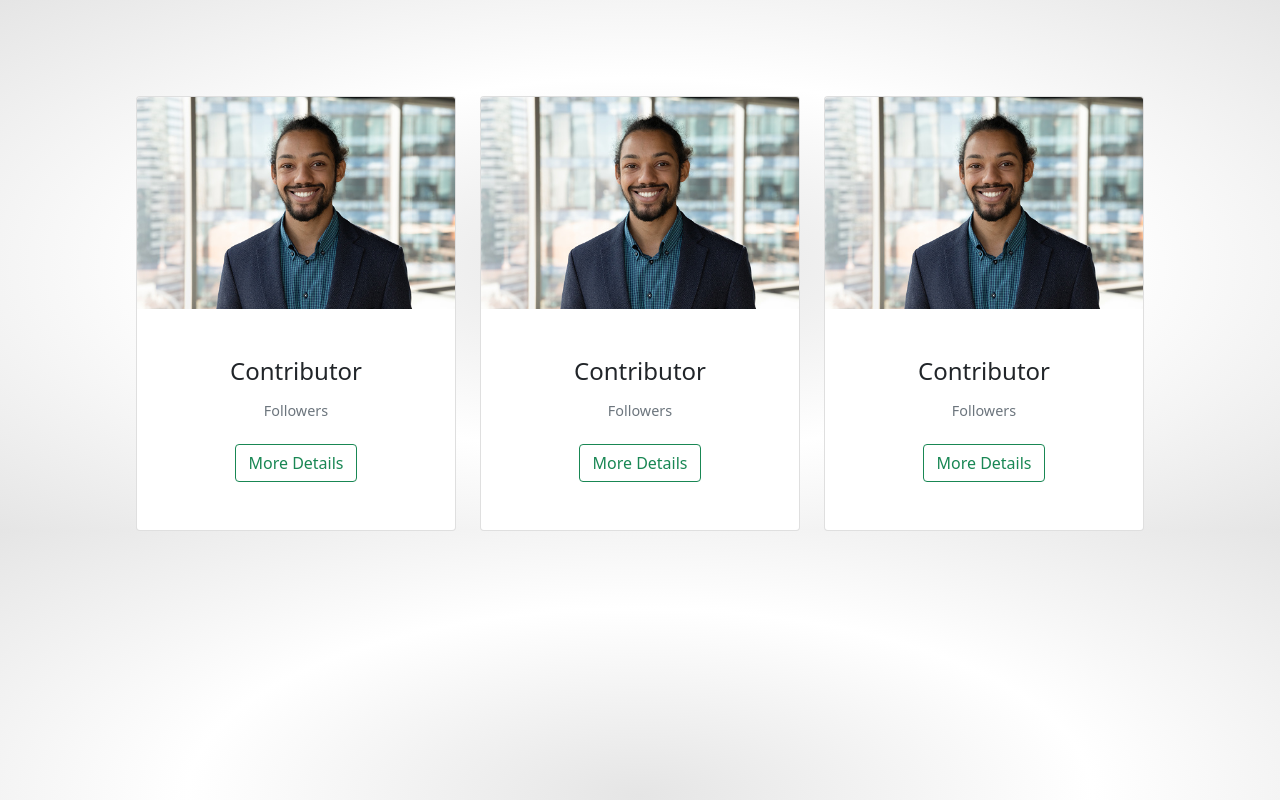
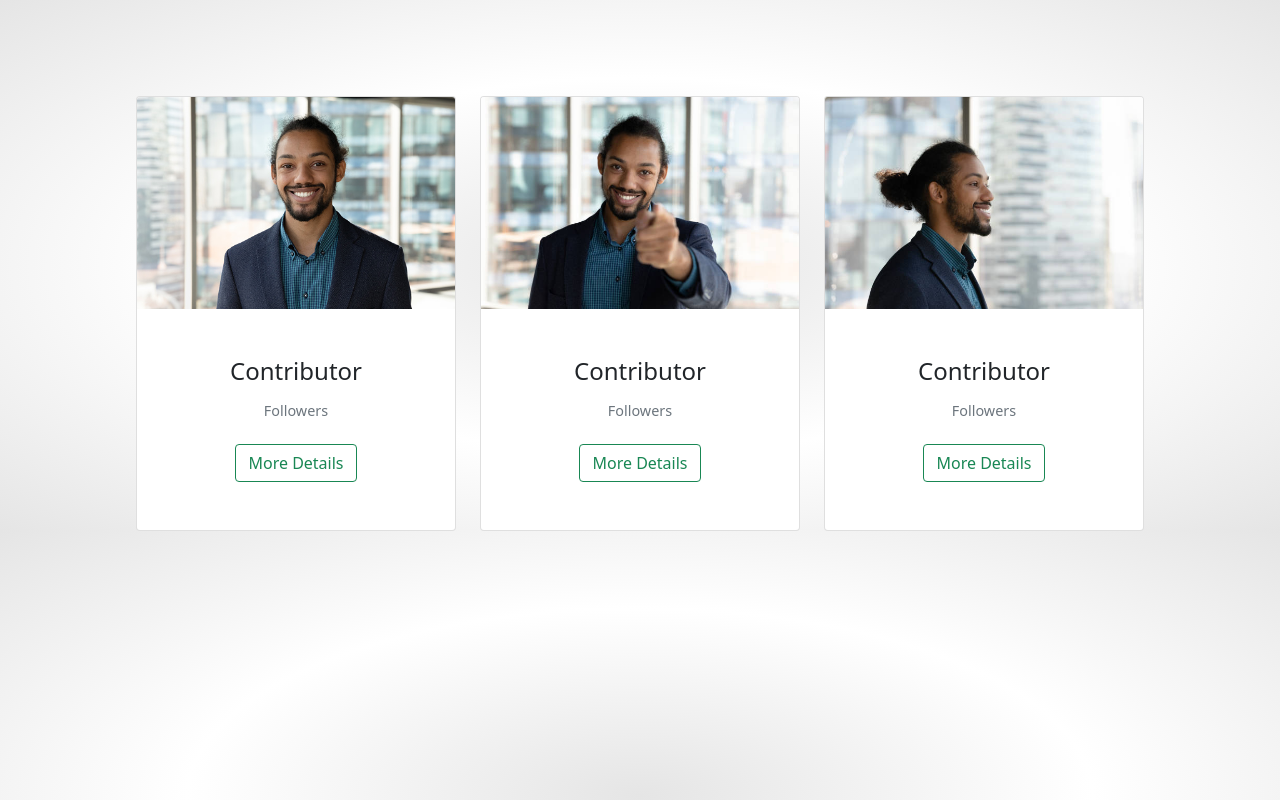
Before and after one commit to ejioguvictor/AngularRank-Repo-Task, a React (Create React App) app: page / in a window 1280 px wide. Built offline with nearby package versions, Linux system fonts and the light colour scheme.

Commit message:
updated files

```diff
--- a/src/components/cardUI/CardUI.jsx
+++ b/src/components/cardUI/CardUI.jsx
@@ -1,12 +1,12 @@
 import React from "react";
-import img1 from "../../images/pix1.jpeg";
+// import img1 from "../../images/pix1.jpeg";
 import "./card.styles.css";
 
 const CardUI = (props) => {
   return (
     <div className="card text-center">
       <div className="overflow">
-        <img src={img1} alt="image1" className="card-img-top" />
+        <img src={props.img} alt="image1" className="card-img-top" />
       </div>
       <div className="card-body text-dark">
         <h4 className="card-title">Contributor</h4>
--- a/src/components/cardUI/Cards.jsx
+++ b/src/components/cardUI/Cards.jsx
@@ -1,18 +1,21 @@
 import React from "react";
 import CardUI from "./CardUI";
+import img1 from "../../images/pix1.jpeg";
+import img2 from "../../images/pix2.jpeg";
+import img3 from "../../images/pix3.jpeg";
 
 function Cards() {
   return (
     <div className="container-fluid d-flex justify-content-center">
       <div className="row">
         <div className="col-md-4">
-          <CardUI />
+          <CardUI img={img1} />
         </div>
         <div className="col-md-4">
-          <CardUI />
+          <CardUI img={img2} />
         </div>
         <div className="col-md-4">
-          <CardUI />
+          <CardUI img={img3} />
         </div>
       </div>
     </div>
```
